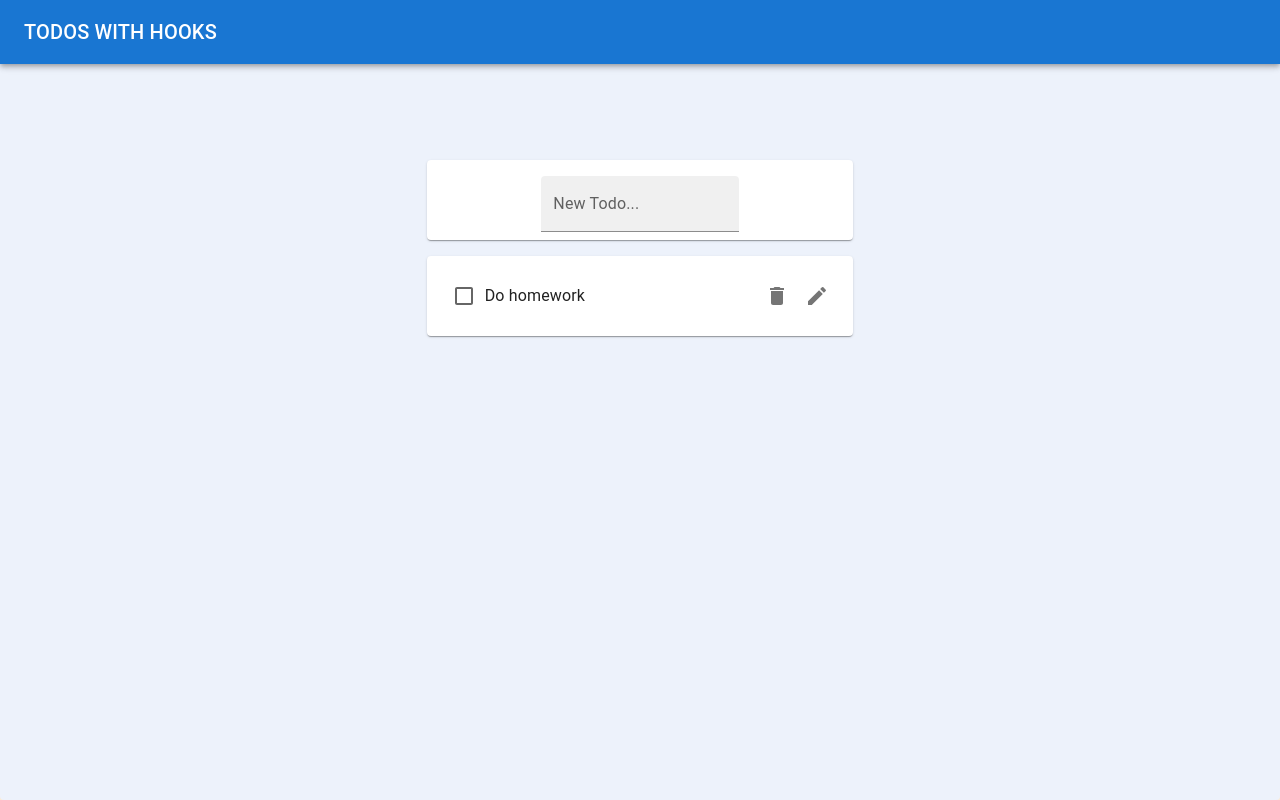
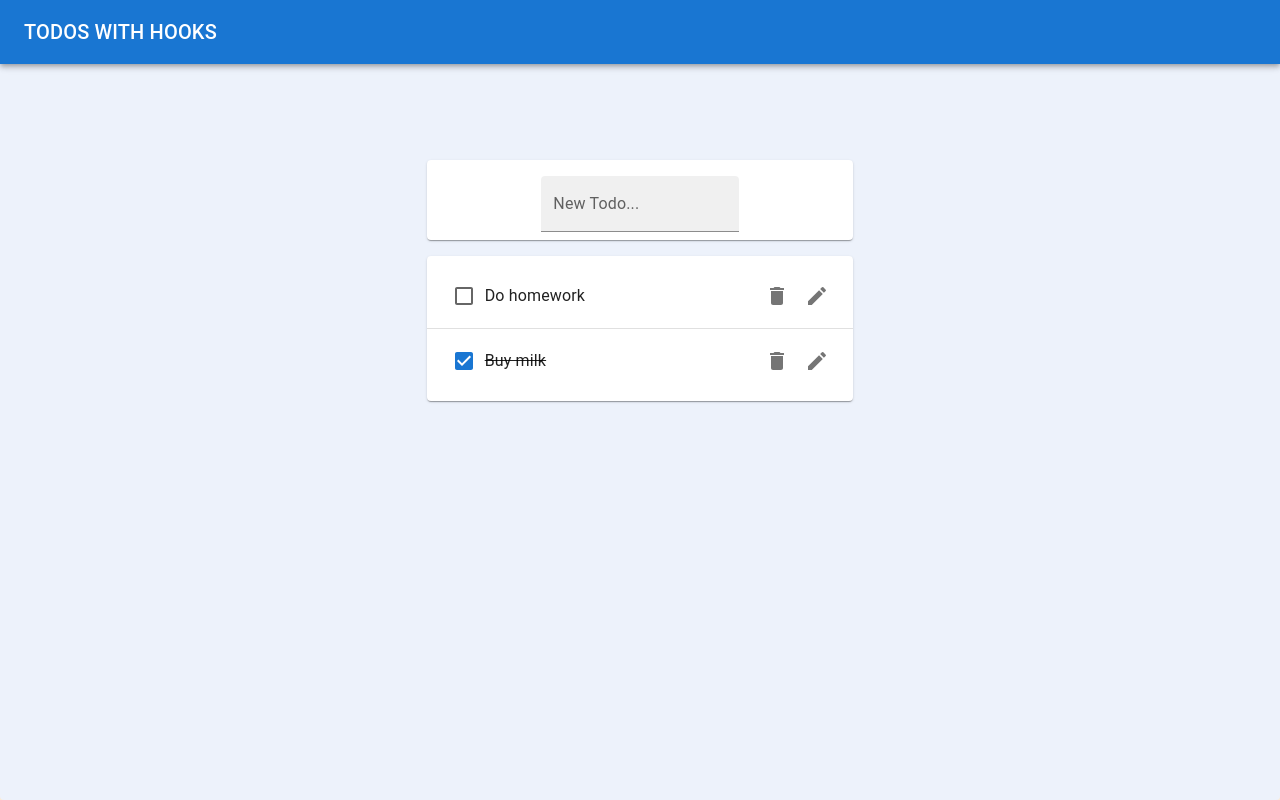
Before and after one commit to NimajF/Simple-React-TodoList, a React (Create React App) app: page / in a window 1280 px wide. Built offline with nearby package versions, Linux system fonts and the light colour scheme.

Commit message:
Add Todos Context

```diff
--- a/src/EditTodoForm.js
+++ b/src/EditTodoForm.js
@@ -1,14 +1,16 @@
-import React from "react";
+import React, {useContext} from "react";
 import { TextField } from "@mui/material";
 import useInputState from "./hooks/useInputState";
+import { TodosContext } from "./contexts/todos.context";
 
 function EditTodoForm(props){
+    const { editTodo } = useContext(TodosContext)
     const [value, handleChange, reset] = useInputState(props.currentText)
     return (
 
             <form onSubmit={(e) => {
                 e.preventDefault();
-                props.editTodo(props.id, value)
+                editTodo(props.id, value)
                 reset();
                 props.toggleEditForm()
                 }}
--- a/src/Todo.js
+++ b/src/Todo.js
@@ -1,4 +1,4 @@
-import React from "react"
+import React, {useContext} from "react"
 import { ListItem } from "@mui/material";
 import { ListItemText } from "@mui/material";
 import { Checkbox } from "@mui/material";
@@ -8,20 +8,27 @@ import DeleteIcon from '@mui/icons-material/Delete';
 import EditIcon from '@mui/icons-material/Edit';
 import useToggleState from "./hooks/useToggleState"
 import EditTodoForm from "./EditTodoForm";
+import { TodosContext } from "./contexts/todos.context";
 
 function Todo(props){
+    const { removeTodo, toggleTodo } = useContext(TodosContext)
     const [isEditing, toggle] = useToggleState()
     return(
         <div>
 
             <ListItem style={{ height: "64px" }} >
-                {isEditing ? <EditTodoForm id={props.id} editTodo={props.editTodo} currentText={props.task} toggleEditForm={toggle} /> :
+                {isEditing ?
+                <EditTodoForm
+                    id={props.id}
+                    currentText={props.task}
+                    toggleEditForm={toggle} />
+                    :
                 <React.Fragment>
-                <Checkbox tabIndex={-1} checked={props.status} onClick={() => props.toggleTodo(props.id)} />
+                <Checkbox tabIndex={-1} checked={props.status} onClick={() => toggleTodo(props.id)} />
                 <ListItemText style={{textDecoration: props.status ? "line-through" : "none"}} >
                     <p>{props.task}</p>
                     <ListItemSecondaryAction>
-                        <IconButton  onClick={() => props.removeTodo(props.id)} aria-label="Delete" >
+                        <IconButton  onClick={() => removeTodo(props.id)} aria-label="Delete" >
                             <DeleteIcon/>
                         </IconButton>
                         <IconButton aria-label="Edit" onClick={() => toggle()} >
--- a/src/TodoApp.js
+++ b/src/TodoApp.js
@@ -1,5 +1,6 @@
 import useTodoState from "./hooks/useTodoState";
 import TodoList from "./TodoList";
+import { TodosProvider } from "./contexts/todos.context";
 import { Paper } from "@mui/material";
 import AppBar from '@mui/material/AppBar';
 import Box from '@mui/material/Box';
@@ -13,15 +14,6 @@ import { Grid } from "@mui/material";
 
 
 function TodoApp(){
-    const initialTodos = [{ id: 1, task: "Do homework", completed: false }]
-    const {todos, addTodo, removeTodo, toggleTodo, editTodo} = useTodoState(initialTodos)
-    // const initialTodos = [
-    //     { id: 1, task: "Clean house", completed: false },
-    //     { id: 2, task: "Buy milk", completed: true },
-    //     { id: 3, task: "Have dinner", completed: false }
-    // ]
-
-
 
     return (
         <div>
@@ -46,8 +38,10 @@ function TodoApp(){
                 </Box>
                 <Grid container justifyContent="center" style={{marginTop: "5rem"}}>
                     <Grid item xs={11} md={8} lg={4}>
-                        <TodoForm addTodo={addTodo} />
-                        <TodoList todos={todos} removeTodo={removeTodo} toggleTodo={toggleTodo} editTodo={editTodo} />
+                        <TodosProvider>
+                            <TodoForm />
+                            <TodoList />
+                        </TodosProvider>
                     </Grid>
                 </Grid>
             </Paper>
--- a/src/TodoForm.js
+++ b/src/TodoForm.js
@@ -1,10 +1,13 @@
-import React, { useState } from "react";
+import React, { useContext, useState } from "react";
 import { Paper } from "@mui/material";
 import TextField from "@mui/material/TextField";
 import useInputState from "./hooks/useInputState";
+import { TodosContext } from "./contexts/todos.context";
 
-function TodoForm( {addTodo} ){
+function TodoForm(){
     const [value, handleChange, reset] = useInputState("")
+    const { addTodo } = useContext(TodosContext)
+
     return(
         <div>
             <Paper style={{ margin: "1rem 0", padding: "0 1rem" }} sx={{ display: 'flex', justifyContent: 'center' }} >
--- a/src/TodoList.js
+++ b/src/TodoList.js
@@ -1,29 +1,28 @@
-import React from "react";
+import React, { useContext } from "react";
 import { Paper } from "@mui/material";
 import { List } from "@mui/material";
 
 import { Divider } from "@mui/material";
 import Todo from "./Todo";
+import { TodosContext } from "./contexts/todos.context";
 
-function TodoList(props){
-    if (props.todos.length) {
+function TodoList(){
+    const {todos} = useContext(TodosContext)
+    if (todos.length) {
         return(
 
             <Paper className="Todos">
                 <List>
-                {props.todos.map((todo, i) => (
+                {todos.map((todo, i) => (
                 <React.Fragment key={todo.id}>
 
                         <Todo
                             id={todo.id}
                             task={todo.task}
-                            status={ todo.completed}
-                            removeTodo={props.removeTodo}
-                            toggleTodo={props.toggleTodo}
-                            editTodo={props.editTodo}
+                            status={todo.completed}
                         />
 
-                    {i < props.todos.length - 1 && <Divider/>}
+                    {i < todos.length - 1 && <Divider/>}
                 </React.Fragment> // To conserve KEYS
                 ))}
                 </List>
--- /dev/null
+++ b/src/contexts/todos.context.js
@@ -0,0 +1,18 @@
+import { createContext } from "react";
+import useTodoState from "../hooks/useTodoState";
+
+const defaultTodos = [
+    { id: 1, task: "Do homework", completed: false },
+    { id: 2, task: "Buy milk", completed: true }
+]
+export const TodosContext =  createContext();
+
+export function TodosProvider(props){
+    const todosStuff = useTodoState(defaultTodos)
+
+    return (
+        <TodosContext.Provider value={todosStuff} >
+            {props.children}
+        </TodosContext.Provider>
+    )
+}
```
